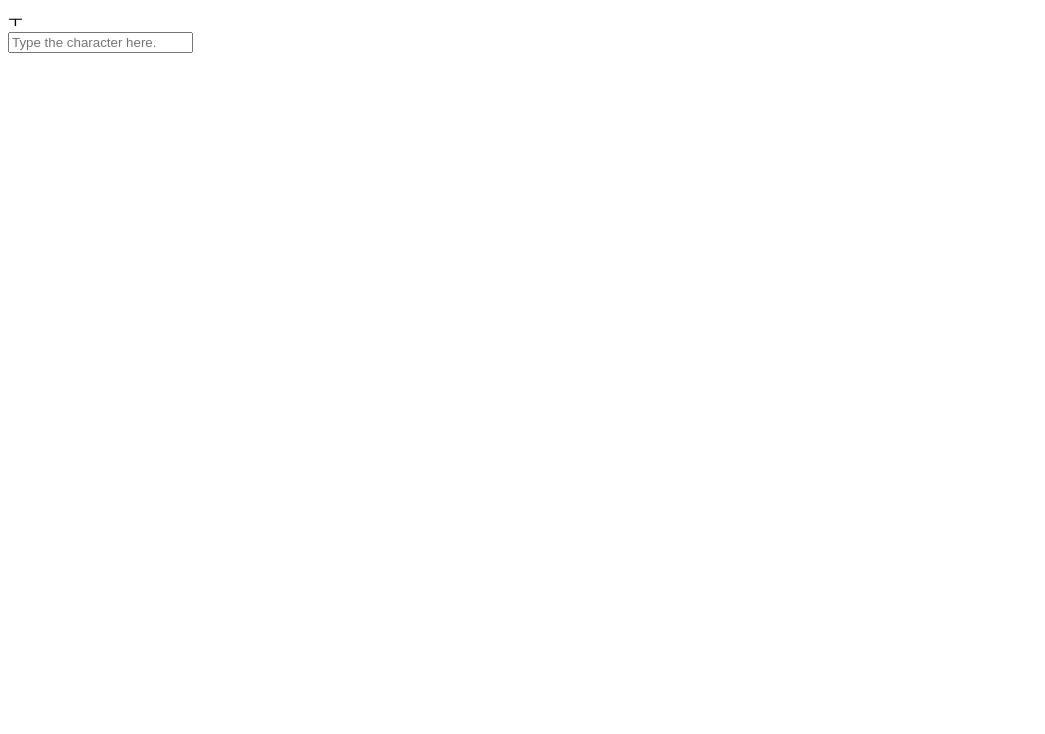
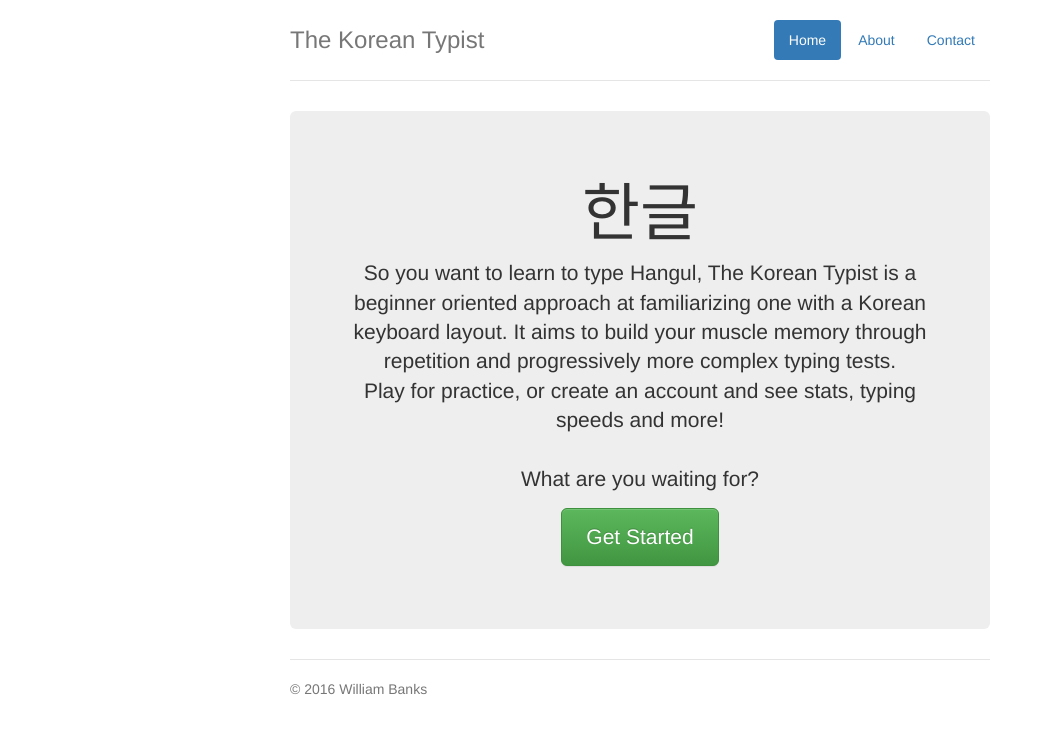
Before and after one commit to Pensai/The-Korean-Typist, a plain HTML site: page index.html in a window 1280 px wide. Shown: the whole page, without its empty margins (0-1045 px from the left). Drawn offline with nearby package versions, Linux system fonts and the light colour scheme.

Commit message:
Began integration of bootstrap for a nice clean look

```diff
--- a/index.html
+++ b/index.html
@@ -2,21 +2,66 @@
 <html lang="kr">
 <head>
     <meta charset="utf-8">
-        <link href="styles/site.css" rel="stylesheet" type="text/css"/>
+    <meta http-equiv="X-UA-Compatible" content="IE=edge">
+    <meta name="viewport" content="width=device-width, initial-scale=1">
+    <!-- The above 3 meta tags *must* come first in the head; any other head content must come *after* these tags -->
+    <meta name="description" content="Learning to type in Hangul">
+    <meta name="author" content="William Banks">
+    <link rel="icon" href="../../favicon.ico">
+
+    <title>Hangul Typing</title>
+
+
+
+    <link href="styles/site.css" rel="stylesheet" type="text/css" />
     <script src="https://ajax.googleapis.com/ajax/libs/jquery/1.11.3/jquery.min.js"></script>
+    <!-- Latest compiled and minified CSS -->
+    <link rel="stylesheet" href="https://maxcdn.bootstrapcdn.com/bootstrap/3.3.6/css/bootstrap.min.css" integrity="sha384-1q8mTJOASx8j1Au+a5WDVnPi2lkFfwwEAa8hDDdjZlpLegxhjVME1fgjWPGmkzs7" crossorigin="anonymous">
+
+    <!-- Custom styles for this template -->
+    <link href="styles/jumbotron-narrow.css" rel="stylesheet">
+
+    <!-- Optional theme -->
+    <link rel="stylesheet" href="https://maxcdn.bootstrapcdn.com/bootstrap/3.3.6/css/bootstrap-theme.min.css" integrity="sha384-fLW2N01lMqjakBkx3l/M9EahuwpSfeNvV63J5ezn3uZzapT0u7EYsXMjQV+0En5r" crossorigin="anonymous">
+
+
+    <!-- Latest compiled and minified JavaScript -->
+    <script src="https://maxcdn.bootstrapcdn.com/bootstrap/3.3.6/js/bootstrap.min.js" integrity="sha384-0mSbJDEHialfmuBBQP6A4Qrprq5OVfW37PRR3j5ELqxss1yVqOtnepnHVP9aJ7xS" crossorigin="anonymous"></script>
     <script type="text/javascript" src="scripts/index.js"></script>
 
-        <script>
 
-        </script>
+    <!-- HTML5 shim and Respond.js for IE8 support of HTML5 elements and media queries -->
+    <!--[if lt IE 9]>
+      <script src="https://oss.maxcdn.com/html5shiv/3.7.2/html5shiv.min.js"></script>
+      <script src="https://oss.maxcdn.com/respond/1.4.2/respond.min.js"></script>
+    <![endif]-->
+
 </head>
 <body>
+    <div class="container">
+        <div class="header clearfix">
+            <nav>
+                <ul class="nav nav-pills pull-right">
+                    <li role="presentation" class="active"><a href="#">Home</a></li>
+                    <li role="presentation"><a href="#">About</a></li>
+                    <li role="presentation"><a href="#">Contact</a></li>
+                </ul>
+            </nav>
+            <h3 class="text-muted">The Korean Typist</h3>
+        </div>
 
-        <div id="characterBuffer">
+        <div class="jumbotron">
+            <h1>한글</h1>
+            <p class="lead">So you want to learn to type Hangul, The Korean Typist is a beginner oriented approach at familiarizing one with a Korean keyboard layout. It aims to build your muscle memory through repetition and progressively more complex typing tests.<br /> Play for practice, or create an account and see stats, typing speeds and more! <br /> <br /> What are you waiting for?</p>
+            <p><a class="btn btn-lg btn-success" href="#" role="button">Get Started</a></p>
+        </div>
 
-        </div>
-        <input id="input" type="text" placeholder="Type the character here."/>
-        <p id="status"></p>
+        <footer class="footer">
+            <p>&copy; 2016 William Banks</p>
+        </footer>
 
+    </div> <!-- /container -->
+    <!-- IE10 viewport hack for Surface/desktop Windows 8 bug -->
+    <script src="../../assets/js/ie10-viewport-bug-workaround.js"></script>
 </body>
 </html>
--- /dev/null
+++ b/styles/jumbotron-narrow.css
@@ -0,0 +1,79 @@
+/* Space out content a bit */
+body {
+  padding-top: 20px;
+  padding-bottom: 20px;
+}
+
+/* Everything but the jumbotron gets side spacing for mobile first views */
+.header,
+.marketing,
+.footer {
+  padding-right: 15px;
+  padding-left: 15px;
+}
+
+/* Custom page header */
+.header {
+  padding-bottom: 20px;
+  border-bottom: 1px solid #e5e5e5;
+}
+/* Make the masthead heading the same height as the navigation */
+.header h3 {
+  margin-top: 0;
+  margin-bottom: 0;
+  line-height: 40px;
+}
+
+/* Custom page footer */
+.footer {
+  padding-top: 19px;
+  color: #777;
+  border-top: 1px solid #e5e5e5;
+}
+
+/* Customize container */
+@media (min-width: 768px) {
+  .container {
+    max-width: 730px;
+  }
+}
+.container-narrow > hr {
+  margin: 30px 0;
+}
+
+/* Main marketing message and sign up button */
+.jumbotron {
+  text-align: center;
+  border-bottom: 1px solid #e5e5e5;
+}
+.jumbotron .btn {
+  padding: 14px 24px;
+  font-size: 21px;
+}
+
+/* Supporting marketing content */
+.marketing {
+  margin: 40px 0;
+}
+.marketing p + h4 {
+  margin-top: 28px;
+}
+
+/* Responsive: Portrait tablets and up */
+@media screen and (min-width: 768px) {
+  /* Remove the padding we set earlier */
+  .header,
+  .marketing,
+  .footer {
+    padding-right: 0;
+    padding-left: 0;
+  }
+  /* Space out the masthead */
+  .header {
+    margin-bottom: 30px;
+  }
+  /* Remove the bottom border on the jumbotron for visual effect */
+  .jumbotron {
+    border-bottom: 0;
+  }
+}
```
Also changed, not shown: practice.html (added, +14 -0 lines), images/Korean_Keyboard.PNG (added). Lines whose indentation alone changed are shown as unchanged.
